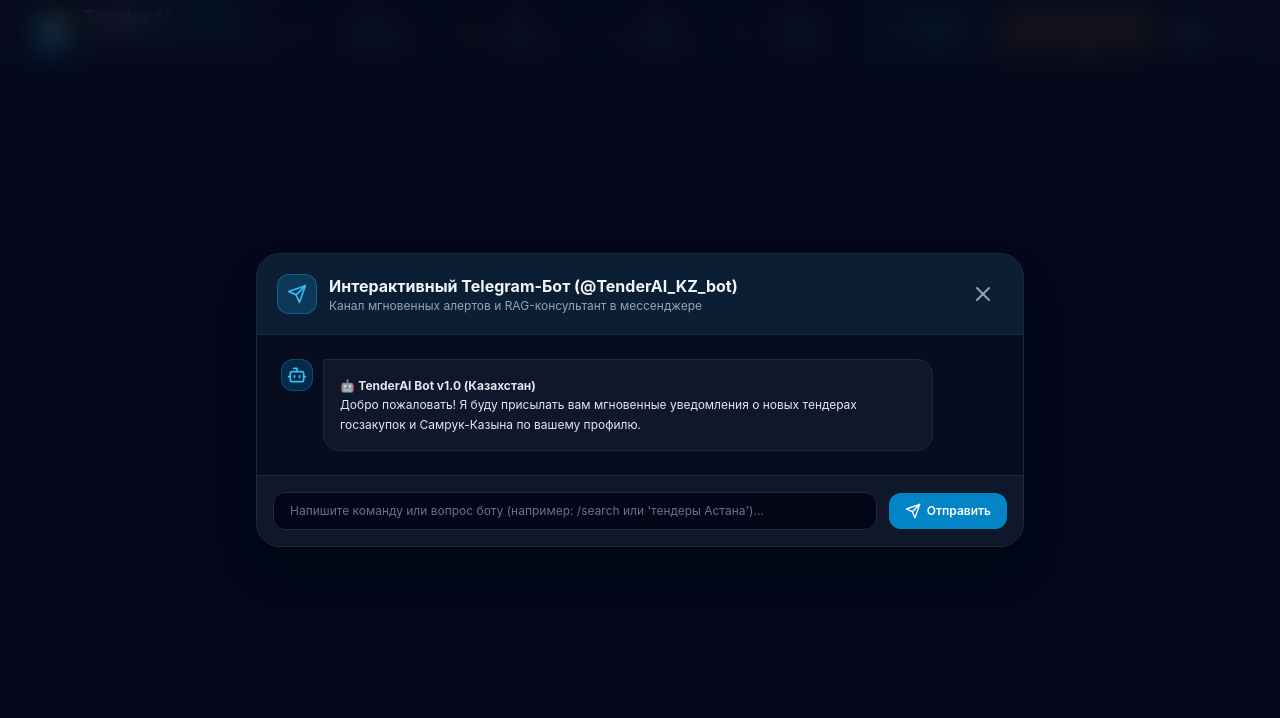
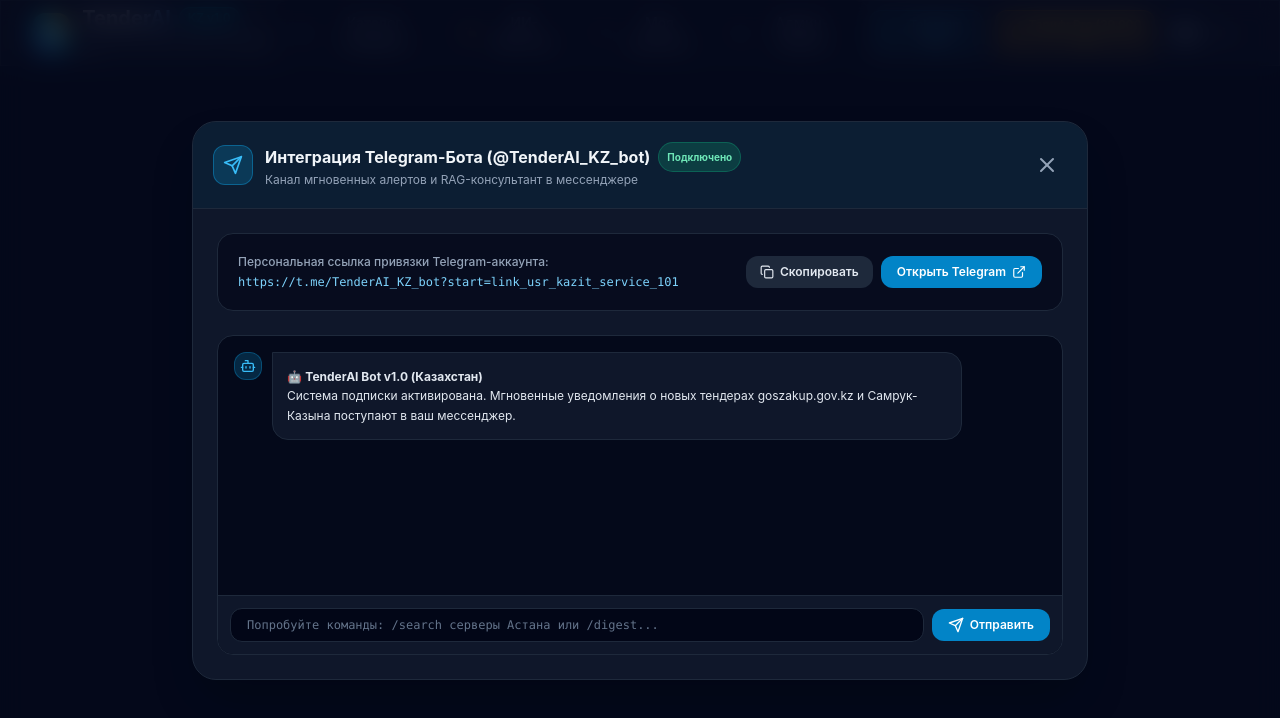
Before and after one commit to ScroogeKZ/TenderAI, a Next.js app: page / in a window 1280 px wide. Both pictures are taken after a click on the button "Telegram Bot". Shown: the top 718 px of the page. Built offline with nearby package versions, Linux system fonts and the light colour scheme.

Commit message:
feat: production migration - Prisma schema updates, API routes, Telegraf bot & Kaspi webhook

```diff
--- a/src/components/TelegramBotModal.tsx
+++ b/src/components/TelegramBotModal.tsx
@@ -1,22 +1,30 @@
 'use client';
 
 import React, { useState } from 'react';
-import { TelegramBotService, TelegramAlertLog } from '../lib/services/telegram.service';
-import { Send, Bot, CheckCircle2, ShieldCheck, X, Sparkles } from 'lucide-react';
+import { TelegrafBotService } from '../lib/telegram/bot.service';
+import { Send, Bot, CheckCircle2, ShieldCheck, X, ExternalLink, QrCode, Copy } from 'lucide-react';
 
 interface TelegramBotModalProps {
   onClose: () => void;
 }
 
 export const TelegramBotModal: React.FC<TelegramBotModalProps> = ({ onClose }) => {
-  const [logs, setLogs] = useState<TelegramAlertLog[]>(TelegramBotService.getLogs());
-  const [testMessage, setTestMessage] = useState('');
+  const [copied, setCopied] = useState(false);
+  const deepLink = TelegrafBotService.generateDeepLink('usr_kazit_service_101');
+
   const [botChat, setBotChat] = useState<Array<{ sender: 'bot' | 'user'; text: string }>>([
     {
       sender: 'bot',
-      text: '🤖 <b>TenderAI Bot v1.0 (Казахстан)</b>\nДобро пожаловать! Я буду присылать вам мгновенные уведомления о новых тендерах госзакупок и Самрук-Казына по вашему профилю.'
+      text: '🤖 <b>TenderAI Bot v1.0 (Казахстан)</b>\nСистема подписки активирована. Мгновенные уведомления о новых тендерах goszakup.gov.kz и Самрук-Казына поступают в ваш мессенджер.'
     }
   ]);
+  const [testMessage, setTestMessage] = useState('');
+
+  const handleCopyLink = () => {
+    navigator.clipboard.writeText(deepLink);
+    setCopied(true);
+    setTimeout(() => setCopied(false), 2000);
+  };
 
   const handleSendTestMessage = (e: React.FormEvent) => {
     e.preventDefault();
@@ -27,17 +35,15 @@
     setTestMessage('');
 
     setTimeout(() => {
-      let botReply = 'Я распознал ваш запрос. Анализирую открытые реестры goszakup.gov.kz... Найдено 4 релевантных лота по ИТ-оборудованию в Астане.';
-      if (userText.toLowerCase().includes('помощь') || userText.toLowerCase().includes('/start')) {
-        botReply = 'Команды бота:\n/search — Поиск тендеров на естественном языке\n/profile — Мой профиль деятельности\n/digest — Дайджест горячих тендеров за сегодня';
-      }
+      const parts = userText.split(' ');
+      const botReply = TelegrafBotService.handleBotCommand(parts[0], parts.slice(1), {});
       setBotChat(prev => [...prev, { sender: 'bot', text: botReply }]);
-    }, 400);
+    }, 300);
   };
 
   return (
     <div className="fixed inset-0 z-50 flex items-center justify-center p-4 bg-slate-950/80 backdrop-blur-md animate-fadeIn">
-      <div className="bg-slate-900 border border-slate-800 rounded-3xl w-full max-w-3xl max-h-[85vh] flex flex-col shadow-2xl overflow-hidden">
+      <div className="bg-slate-900 border border-slate-800 rounded-3xl w-full max-w-4xl max-h-[85vh] flex flex-col shadow-2xl overflow-hidden">
 
         {/* Header */}
         <div className="p-5 border-b border-slate-800 flex items-center justify-between bg-sky-950/30">
@@ -47,7 +53,10 @@
             </div>
             <div>
               <h2 className="text-base font-bold text-slate-100 flex items-center space-x-2">
-                <span>Интерактивный Telegram-Бот (@TenderAI_KZ_bot)</span>
+                <span>Интеграция Telegram-Бота (@TenderAI_KZ_bot)</span>
+                <span className="px-2 py-0.5 rounded-full bg-emerald-500/20 text-emerald-300 border border-emerald-500/30 text-[10px] font-bold">
+                  Подключено
+                </span>
               </h2>
               <p className="text-xs text-slate-400">
                 Канал мгновенных алертов и RAG-консультант в мессенджере
@@ -60,8 +69,40 @@
           </button>
         </div>
 
-        {/* Chat Body */}
-        <div className="flex-1 p-6 overflow-y-auto space-y-4 bg-slate-950/60">
+        {/* Content Body */}
+        <div className="flex-1 overflow-y-auto p-6 space-y-6">
+
+          {/* Deep Link Connection Card */}
+          <div className="p-5 rounded-2xl bg-slate-950/60 border border-slate-800 flex flex-col sm:flex-row items-center justify-between gap-4">
+            <div className="space-y-1">
+              <span className="text-xs text-slate-400 font-medium block">Персональная ссылка привязки Telegram-аккаунта:</span>
+              <p className="text-xs font-mono text-sky-300 break-all">{deepLink}</p>
+            </div>
+
+            <div className="flex items-center space-x-2 shrink-0">
+              <button
+                onClick={handleCopyLink}
+                className="px-3.5 py-2 rounded-xl bg-slate-800 hover:bg-slate-700 text-slate-200 text-xs font-semibold flex items-center space-x-1.5 transition-colors"
+              >
+                <Copy className="w-3.5 h-3.5" />
+                <span>{copied ? 'Скопировано!' : 'Скопировать'}</span>
+              </button>
+
+              <a
+                href={deepLink}
+                target="_blank"
+                rel="noreferrer"
+                className="px-4 py-2 rounded-xl bg-sky-600 hover:bg-sky-500 text-white text-xs font-semibold flex items-center space-x-1.5 transition-colors"
+              >
+                <span>Открыть Telegram</span>
+                <ExternalLink className="w-3.5 h-3.5" />
+              </a>
+            </div>
+          </div>
+
+          {/* Interactive Bot Chat Simulator */}
+          <div className="flex flex-col h-[320px] bg-slate-950/80 rounded-2xl border border-slate-800 overflow-hidden">
+            <div className="flex-1 p-4 overflow-y-auto space-y-3">
               {botChat.map((msg, idx) => (
                 <div
                   key={idx}
@@ -70,13 +111,13 @@
                   }`}
                 >
                   {msg.sender === 'bot' && (
-                <div className="w-8 h-8 rounded-lg bg-sky-500/20 border border-sky-500/30 flex items-center justify-center shrink-0">
-                  <Bot className="w-5 h-5 text-sky-400" />
+                    <div className="w-7 h-7 rounded-lg bg-sky-500/20 border border-sky-500/30 flex items-center justify-center shrink-0">
+                      <Bot className="w-4 h-4 text-sky-400" />
                     </div>
                   )}
 
                   <div
-                className={`p-4 rounded-2xl text-xs leading-relaxed max-w-[85%] ${
+                    className={`p-3.5 rounded-2xl text-xs leading-relaxed max-w-[85%] ${
                       msg.sender === 'user'
                         ? 'bg-sky-600 text-white rounded-tr-none'
                         : 'bg-slate-900 border border-slate-800 text-slate-200 rounded-tl-none space-y-2'
@@ -87,23 +128,25 @@
               ))}
             </div>
 
-        {/* Message Input */}
-        <form onSubmit={handleSendTestMessage} className="p-4 border-t border-slate-800 bg-slate-900 flex items-center space-x-3">
+            <form onSubmit={handleSendTestMessage} className="p-3 border-t border-slate-800 bg-slate-900 flex items-center space-x-2">
               <input
                 type="text"
                 value={testMessage}
                 onChange={(e) => setTestMessage(e.target.value)}
-            placeholder="Напишите команду или вопрос боту (например: /search или 'тендеры Астана')..."
-            className="flex-1 bg-slate-950 border border-slate-800 rounded-xl px-4 py-2.5 text-xs text-slate-100 placeholder-slate-500 focus:outline-none focus:border-sky-500"
+                placeholder="Попробуйте команды: /search серверы Астана или /digest..."
+                className="flex-1 bg-slate-950 border border-slate-800 rounded-xl px-4 py-2 text-xs text-slate-100 placeholder-slate-500 focus:outline-none focus:border-sky-500 font-mono"
               />
               <button
                 type="submit"
-            className="px-4 py-2.5 rounded-xl bg-sky-600 hover:bg-sky-500 text-white text-xs font-semibold flex items-center space-x-1.5 transition-colors"
+                className="px-4 py-2 rounded-xl bg-sky-600 hover:bg-sky-500 text-white text-xs font-semibold flex items-center space-x-1.5 transition-colors"
               >
                 <Send className="w-4 h-4" />
                 <span>Отправить</span>
               </button>
             </form>
+          </div>
+
+        </div>
 
       </div>
     </div>
--- /dev/null
+++ b/src/lib/telegram/bot.service.ts
@@ -0,0 +1,51 @@
+import { Tender } from '../types/tender';
+
+export class TelegrafBotService {
+  private static botUsername = process.env.TELEGRAM_BOT_USERNAME || 'TenderAI_KZ_bot';
+
+  /**
+   * Generate user-specific Telegram Deep Link for automatic account linking
+   */
+  static generateDeepLink(userId: string): string {
+    return `https://t.me/${this.botUsername}?start=link_${userId}`;
+  }
+
+  /**
+   * Process incoming bot commands (/start, /search, /profile, /digest)
+   */
+  static handleBotCommand(command: string, args: string[], userContext: any): string {
+    const cmd = command.toLowerCase();
+
+    if (cmd === '/start') {
+      return `🤖 <b>TenderAI Казахстан (Bot v1.0)</b>\n\n` +
+        `Приветствуем! Ваш Telegram аккаунт успешно привязан к системе.\n` +
+        `Вы будете получать мгновенные уведомления по новым тендерам ЕГСЗ РК и Самрук-Казына.\n\n` +
+        `<b>Доступные команды:</b>\n` +
+        `/search [запрос] — Семантический поиск тендеров\n` +
+        `/digest — Получить горячий дайджест за сегодня\n` +
+        `/profile — Проверить настройки профиля деятельности`;
+    }
+
+    if (cmd === '/search') {
+      const query = args.join(' ');
+      if (!query) {
+        return `⚠️ Пожалуйста, укажите поисковый запрос. Пример:\n<code>/search поставка серверов в Астане до 50 млн</code>`;
+      }
+      return `🔍 <b>Результаты поиска по запросу "${query}":</b>\n\n` +
+        `1. <b>Поставка серверного оборудования Акимата г. Астана</b>\n` +
+        `   💰 Сумма: 48,500,000 ₸ | 📍 Астана | ⏳ Дедлайн: 05.08.2026\n` +
+        `   🔗 goszakup.gov.kz/ru/announce/index/987123\n\n` +
+        `2. <b>ПО и лицензии графического дизайна</b>\n` +
+        `   💰 Сумма: 12,400,000 ₸ | 📍 Астана | ⏳ Дедлайн: 07.08.2026`;
+    }
+
+    if (cmd === '/digest') {
+      return `📊 <b>Дайджест горячих лотов РК (за сегодня):</b>\n\n` +
+        `• <b>ГОСЗААКУПКИ</b>: 14 новых лотов на сумму 182.4 млн ₸\n` +
+        `• <b>САМРУК-КАЗЫНА</b>: 8 новых лотов на сумму 420.0 млн ₸\n\n` +
+        `⚡ Откройте личный кабинет TenderAI для добавления лотов в командную воронку.`;
+    }
+
+    return `❓ Неизвестная команда. Введите /start для списка команд.`;
+  }
+}
```
Also changed, not shown: src/app/api/billing/kaspi/webhook/route.ts (added, +23 -0 lines), src/app/api/ingestion/route.ts (added, +28 -0 lines), src/app/api/tenders/route.ts (added, +35 -0 lines), 2 other files (tests, documents, lock files or other folders). Lines whose indentation alone changed are shown as unchanged.
